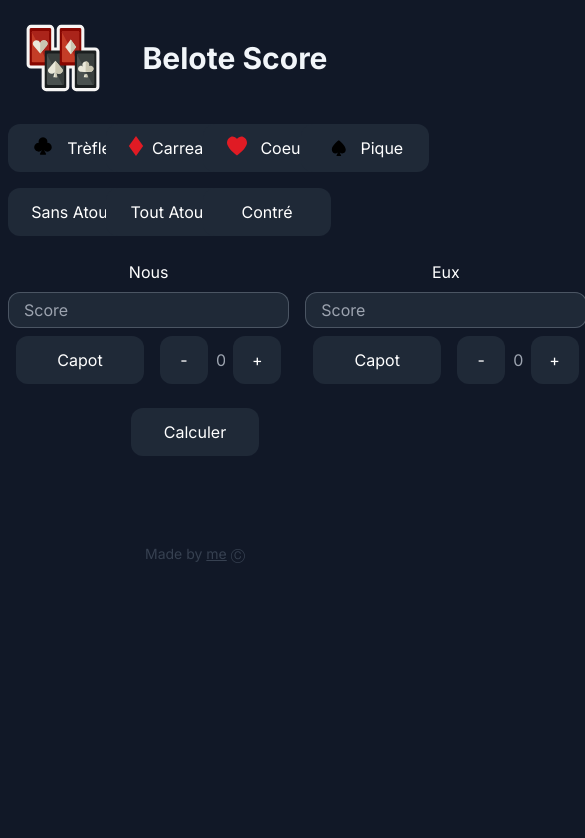
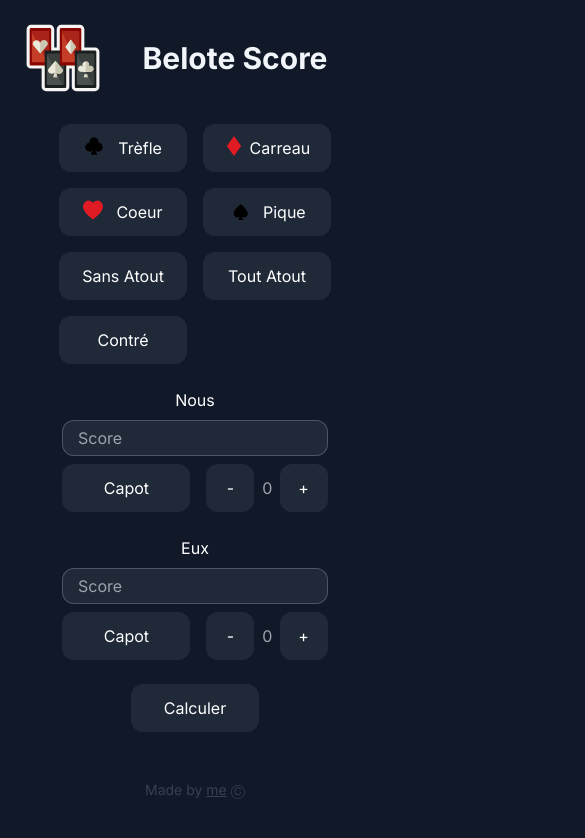
Before and after one commit to julien7518/belote-score, a Next.js app: page / in a window 390 px wide. Shown: the top 838 px of the page, 585 px wide, since content can reach past the window. Built offline with nearby package versions, Linux system fonts and the light colour scheme.

Commit message:
responsive

```diff
--- a/app/layout.tsx
+++ b/app/layout.tsx
@@ -26,7 +26,7 @@ export default function RootLayout({ children }: Readonly<{ children: React.Reac
 					{children}
                 </div>
 
-				<footer className="fixed w-screen text-center text-sm text-gray-700 mb-0 pt-20">
+				<footer className="flex w-screen justify-around text-sm text-gray-700 mb-10 mt-10 ">
 					<p>Made by <a className="underline" target="_blank" href="https://github.com/julien7518">me</a> Ⓒ</p>
 				</footer>
 
--- a/app/page.tsx
+++ b/app/page.tsx
@@ -125,17 +125,21 @@ export default function App(){
 			<>
 				<div className="flex-column m-2 justify-around">
 				<p className="text-white text-center p-2">{name}</p>
-				<input id={name} onChange={(e => setScore(e.target.value))} type="number" placeholder="Score" className="block bg-gray-800 w-full rounded-xl border-0 py-1.5 pl-4 pr-4 text-gray-400 ring-1 ring-inset ring-gray-600 placeholder:text-gray-400 focus:ring-2 focus:ring-inset focus:ring-green-900 sm:text-sm sm:leading-6" />
+				<div className=" flex justify-around">
+				<input id={name} onChange={(e => setScore(e.target.value))} type="number" placeholder="Score" className="block bg-gray-800 w-auto rounded-xl border-0 py-1.5 pl-4 pr-4 text-gray-400 ring-1 ring-inset ring-gray-600 placeholder:text-gray-400 focus:ring-2 focus:ring-inset focus:ring-green-900" />
+				</div>
 				<div className="flex justify-around">
 				{
 					condition && <ShowError errorMessage="Veuillez entrer un nombre valide" />
 				}
 				</div>
-				<div className="flex justify-around">
+				<div className="w-auto flex justify-around">
+					<div className="flex">
 					<Button label="Capot" buttonFunction={Capot}/>
 					<Button label="-" smallSize={true} buttonFunction={() => setBeloteCount((beloteCount > 0) ? beloteCount - 1 : beloteCount)}/>
 					<input id={"beloteOf" + name} className="block w-[0.58rem] bg-gray-900" type="number" readOnly={true} placeholder={String(beloteCount)}/>
 					<Button label="+" smallSize={true} buttonFunction={() => setBeloteCount((beloteCount < 4) ? beloteCount + 1 : beloteCount)}/>
+					</div>
 				</div>
 				</div>
 			</>
@@ -146,7 +150,7 @@ export default function App(){
 		<>
 		{/*Couleur*/}
 		<div className="flex justify-around">
-			<div className="inline-grid grid-cols-4">
+			<div className="inline-grid grid-cols-2 sm:grid-cols-4">
 				<Button iconUrl="/trefle.svg" label="Trèfle" buttonFunction={() => selectColor(0)} />
 				<Button iconUrl="/carreau.svg" label="Carreau" buttonFunction={() => selectColor(1)} />
 				<Button iconUrl="/coeur.svg" label="Coeur" buttonFunction={() => selectColor(2)} />
@@ -160,7 +164,7 @@ export default function App(){
 		{((color[0] || color[1]) && !counter) && <ShowError errorMessage="Cette couleur ne se joue que contré" />}
 		</div>
 		{/*Entrée des scores*/}
-		<div className="flex justify-around">
+		<div className="flex-column justify-around sm:flex">
 			<div className="transparent"></div>
 			<div className="transparent"></div>
 			<ScoreInput name="Nous" />
```
